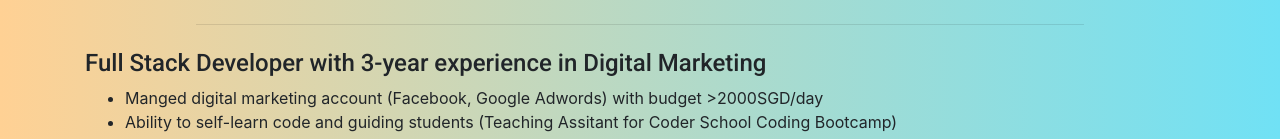
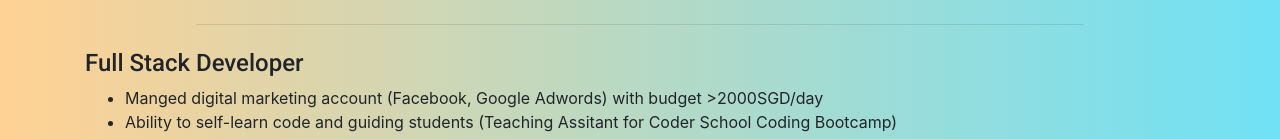
Before and after one commit to phanatuan/portfolio, a React (Create React App) app: page /about in a window 1280 px wide. Shown: the part 290-429 px from the top of the page. Built offline with nearby package versions, Linux system fonts and the light colour scheme.

Commit message:
minor change

```diff
--- a/src/CVPage.js
+++ b/src/CVPage.js
@@ -47,7 +47,7 @@ const CVPage = () => {
 
       <div className='headline'>
         <h4>
-          Full Stack Developer with 3-year experience in Digital Marketing
+          Full Stack Developer
         </h4>
         <ul>
           <li>
```
